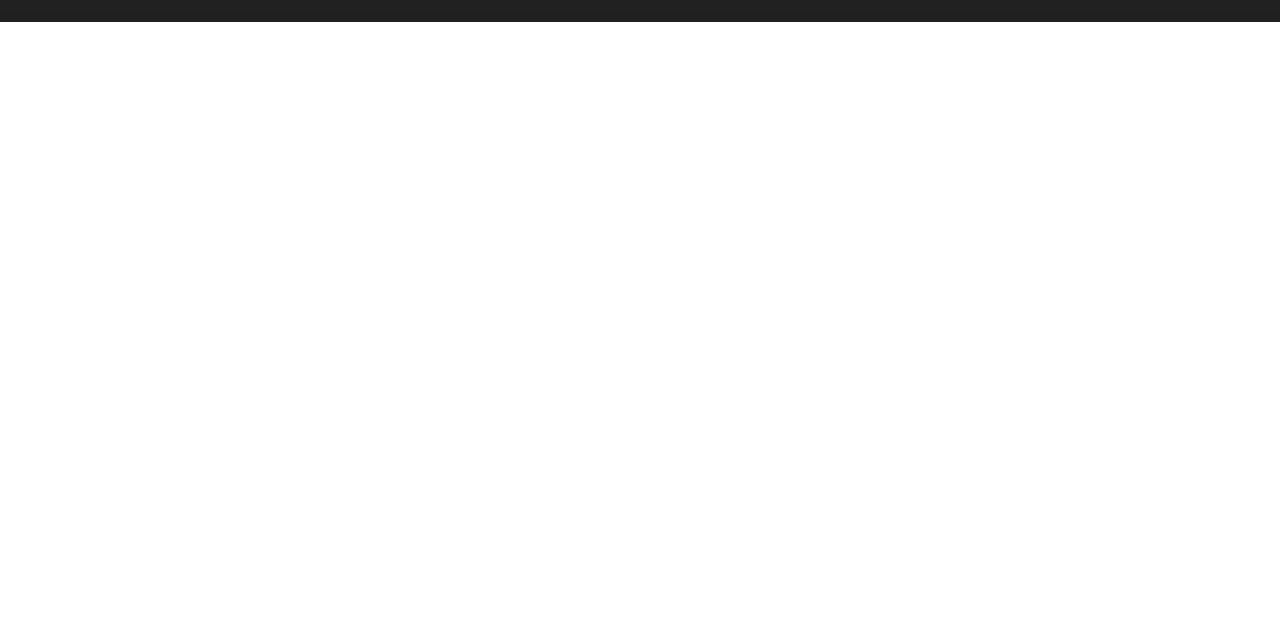
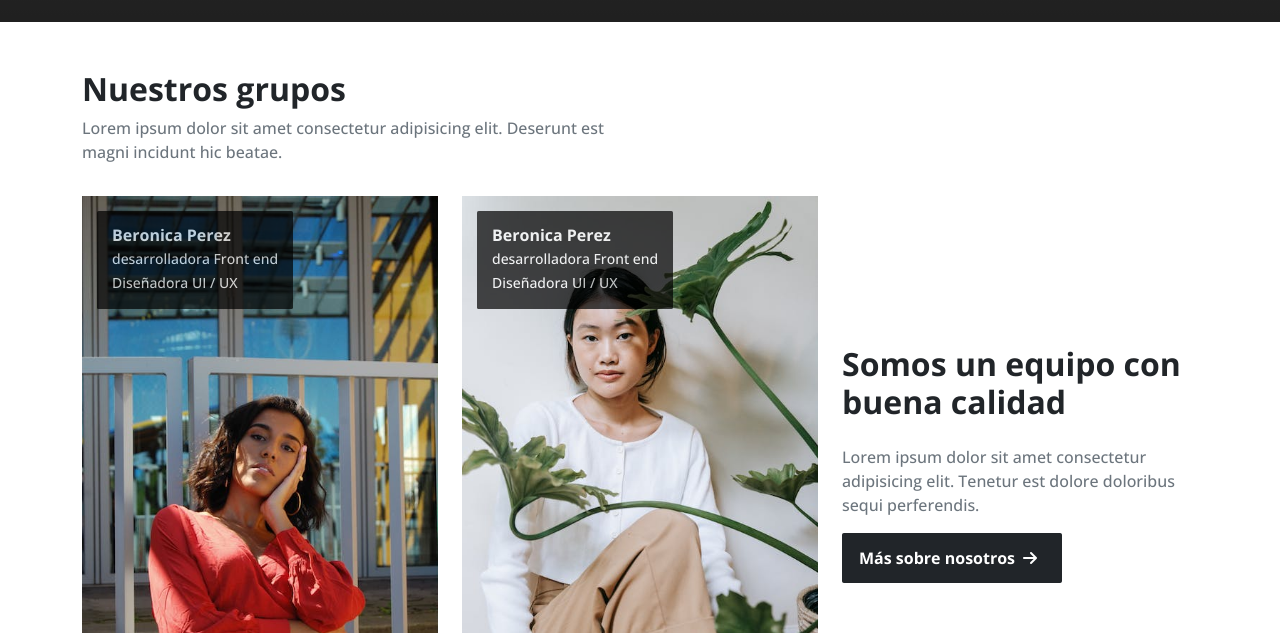
Before and after one commit to userFreider/DevBook, a plain HTML site: page index.html in a window 1280 px wide. Shown: the part 698-1331 px from the top of the page. Before the commit the page ends 800 px from the top, so only its background shows below. Drawn offline with nearby package versions, Linux system fonts and the light colour scheme; grey boxes are pictures that could not be loaded.

Commit message:
agregando section nuestro equipo

```diff
--- a/assets/css/style.css
+++ b/assets/css/style.css
@@ -45,3 +45,16 @@ a{
     width: 100%;
     height: 80vh;
 }
+
+
+/* nuestro equipo */
+.name-info{
+
+    background: #000;
+    margin-top: 10rem;
+    margin: 15px;
+    left: 3rem;
+    padding: 15px;
+    opacity: .7;
+    border-radius: .1rem;
+}
--- a/index.html
+++ b/index.html
@@ -79,6 +79,53 @@
     </section>
 
 
+
+    <!-- nuestro equipo -->
+    <section class="py-5">
+        <div class="container">
+            <h2 class="fw-bold">Nuestros grupos</h2>
+            <p class="text-muted  w-50">Lorem ipsum dolor sit amet consectetur adipisicing elit. Deserunt est magni incidunt hic beatae.</p>
+
+            <div class="row">
+                <div class="col-lg-4 col-md-6 my-3">
+                    <div class="position-absolute text-white">
+                       <div class="name-info">
+                         <h6 class="fw-bold mb-0 ">Beronica Perez</h6>
+                         <small>desarrolladora Front end</small><br>
+                         <small>Diseñadora UI / UX</small>
+                       </div>
+                    </div>
+
+                    <img src="assets/images/img1.jpeg" alt="" class="img-fluid team-img">
+                </div>
+                <!-- img 2 -->
+                <div class="col-lg-4 col-md-6 my-3">
+                    <div class="position-absolute text-white">
+                       <div class="name-info">
+                         <h6 class="fw-bold mb-0 ">Beronica Perez</h6>
+                         <small>desarrolladora Front end</small><br>
+                         <small>Diseñadora UI / UX</small>
+                       </div>
+                    </div>
+
+                    <img src="assets/images/img2.jpeg" alt="" class="img-fluid team-img">
+                </div>
+
+                <div class="col-lg-4 col-md-12 d-flex">
+                    <div class="align-self-center">
+                        <h2 class="fw-bold mb-4">Somos un equipo con buena calidad</h2>
+                        <p class="text-muted nb-4">Lorem ipsum dolor sit amet consectetur adipisicing elit. Tenetur est dolore doloribus sequi perferendis.</p>
+                        <a href="#" class="btn btn-dark">Más sobre nosotros<i class="fa-solid fa-arrow-right mx-2"></i></a>
+                    </div>
+                </div>
+            </div>
+        </div>
+
+
+    </section>
+
+
+
     <script src="https://cdn.jsdelivr.net/npm/@popperjs/core@2.9.2/dist/umd/popper.min.js"
         integrity="sha384-IQsoLXl5PILFhosVNubq5LC7Qb9DXgDA9i+tQ8Zj3iwWAwPtgFTxbJ8NT4GN1R8p"
         crossorigin="anonymous"></script>
```
Also changed, not shown: assets/images/img1.jpeg (added), assets/images/img2.jpeg (added).
